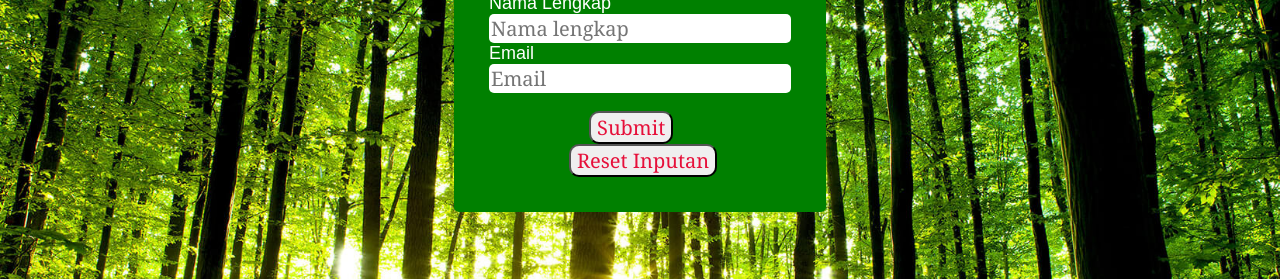
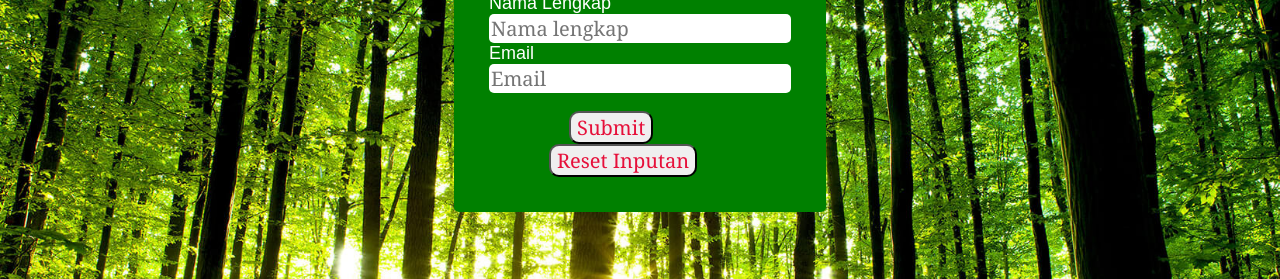
Before and after one commit to svmmerse/Tugas-JS-1, a plain HTML site: page index.html in a window 1280 px wide. Shown: the part 229-508 px from the top of the page. Drawn offline with Linux system fonts and the light colour scheme.

Commit message:
ini rubah

```diff
--- a/style.css
+++ b/style.css
@@ -93,13 +93,13 @@ button {
 .submit {
     position: relative;
     border-radius: 10px;
-    left: 100px;
+    left: 80px;
 }
 
 .reset {
     position: relative;
     border-radius: 10px;
-    left: 80px;
+    left: 60px;
 }
 
 .background {
```
